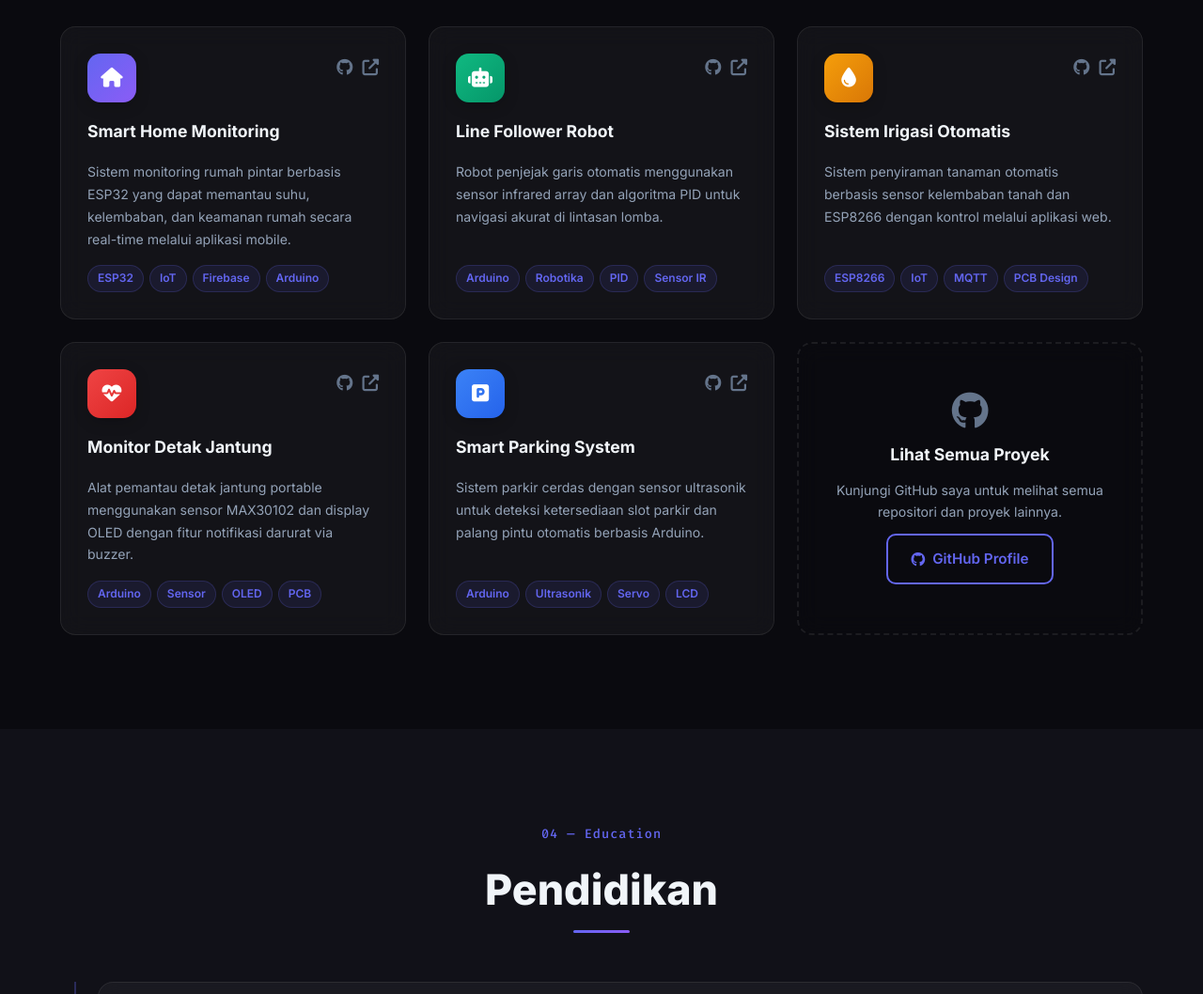
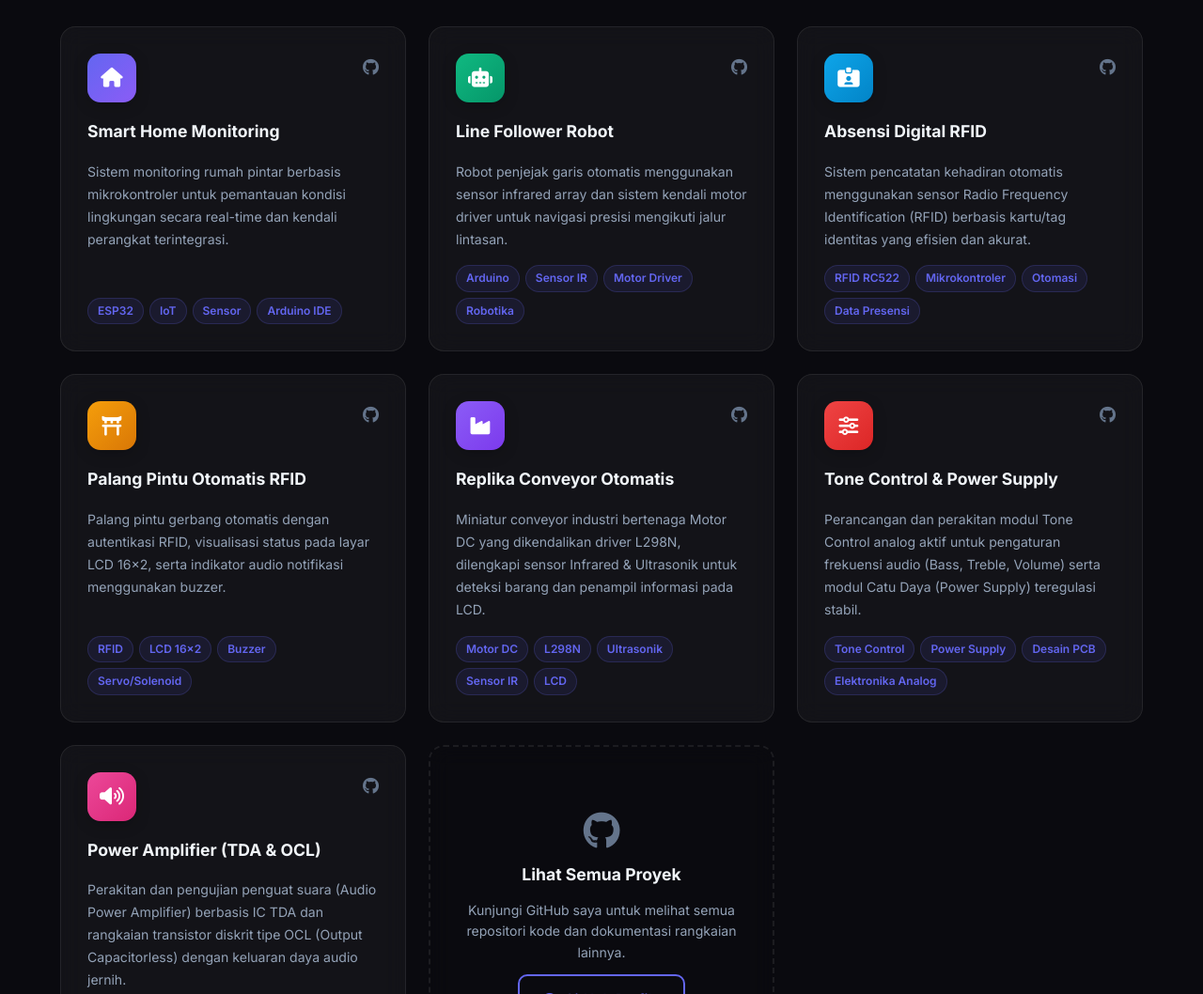
Before and after one commit to kyra-14/www.kyrawa-company, a plain HTML site: page index.html in a window 1280 px wide. Shown: the part 2860-3918 px from the top of the page at 94% size. Drawn offline with Linux system fonts and the light colour scheme.

Commit message:
Update projects list to match user real hardware and electronics projects

```diff
--- a/index.html
+++ b/index.html
@@ -128,7 +128,7 @@
             </p>
             <div class="about-stats">
               <div class="stat-item">
-                <span class="stat-number" data-target="5">0</span><span class="stat-plus">+</span>
+                <span class="stat-number" data-target="7">0</span><span class="stat-plus">+</span>
                 <span class="stat-label">Proyek</span>
               </div>
               <div class="stat-item">
@@ -324,13 +324,12 @@
             </div>
             <div class="project-links">
               <a href="https://github.com/kyra-14" target="_blank" rel="noopener" aria-label="GitHub"><i class="fab fa-github"></i></a>
-              <a href="#" target="_blank" rel="noopener" aria-label="Demo"><i class="fas fa-external-link-alt"></i></a>
             </div>
           </div>
           <h3 class="project-title">Smart Home Monitoring</h3>
-          <p class="project-desc">Sistem monitoring rumah pintar berbasis ESP32 yang dapat memantau suhu, kelembaban, dan keamanan rumah secara real-time melalui aplikasi mobile.</p>
+          <p class="project-desc">Sistem monitoring rumah pintar berbasis mikrokontroler untuk pemantauan kondisi lingkungan secara real-time dan kendali perangkat terintegrasi.</p>
           <div class="project-tags">
-            <span>ESP32</span><span>IoT</span><span>Firebase</span><span>Arduino</span>
+            <span>ESP32</span><span>IoT</span><span>Sensor</span><span>Arduino IDE</span>
           </div>
         </div>
 
@@ -341,64 +340,92 @@
             </div>
             <div class="project-links">
               <a href="https://github.com/kyra-14" target="_blank" rel="noopener" aria-label="GitHub"><i class="fab fa-github"></i></a>
-              <a href="#" target="_blank" rel="noopener" aria-label="Demo"><i class="fas fa-external-link-alt"></i></a>
             </div>
           </div>
           <h3 class="project-title">Line Follower Robot</h3>
-          <p class="project-desc">Robot penjejak garis otomatis menggunakan sensor infrared array dan algoritma PID untuk navigasi akurat di lintasan lomba.</p>
+          <p class="project-desc">Robot penjejak garis otomatis menggunakan sensor infrared array dan sistem kendali motor driver untuk navigasi presisi mengikuti jalur lintasan.</p>
           <div class="project-tags">
-            <span>Arduino</span><span>Robotika</span><span>PID</span><span>Sensor IR</span>
+            <span>Arduino</span><span>Sensor IR</span><span>Motor Driver</span><span>Robotika</span>
+          </div>
+        </div>
+
+        <div class="project-card glass-card">
+          <div class="project-header">
+            <div class="project-icon" style="background: linear-gradient(135deg, #0ea5e9, #0284c7)">
+              <i class="fas fa-id-card-clip"></i>
+            </div>
+            <div class="project-links">
+              <a href="https://github.com/kyra-14" target="_blank" rel="noopener" aria-label="GitHub"><i class="fab fa-github"></i></a>
+            </div>
+          </div>
+          <h3 class="project-title">Absensi Digital RFID</h3>
+          <p class="project-desc">Sistem pencatatan kehadiran otomatis menggunakan sensor Radio Frequency Identification (RFID) berbasis kartu/tag identitas yang efisien dan akurat.</p>
+          <div class="project-tags">
+            <span>RFID RC522</span><span>Mikrokontroler</span><span>Otomasi</span><span>Data Presensi</span>
           </div>
         </div>
 
         <div class="project-card glass-card">
           <div class="project-header">
             <div class="project-icon" style="background: linear-gradient(135deg, #f59e0b, #d97706)">
-              <i class="fas fa-tint"></i>
+              <i class="fas fa-torii-gate"></i>
             </div>
             <div class="project-links">
               <a href="https://github.com/kyra-14" target="_blank" rel="noopener" aria-label="GitHub"><i class="fab fa-github"></i></a>
-              <a href="#" target="_blank" rel="noopener" aria-label="Demo"><i class="fas fa-external-link-alt"></i></a>
             </div>
           </div>
-          <h3 class="project-title">Sistem Irigasi Otomatis</h3>
-          <p class="project-desc">Sistem penyiraman tanaman otomatis berbasis sensor kelembaban tanah dan ESP8266 dengan kontrol melalui aplikasi web.</p>
+          <h3 class="project-title">Palang Pintu Otomatis RFID</h3>
+          <p class="project-desc">Palang pintu gerbang otomatis dengan autentikasi RFID, visualisasi status pada layar LCD 16x2, serta indikator audio notifikasi menggunakan buzzer.</p>
           <div class="project-tags">
-            <span>ESP8266</span><span>IoT</span><span>MQTT</span><span>PCB Design</span>
+            <span>RFID</span><span>LCD 16x2</span><span>Buzzer</span><span>Servo/Solenoid</span>
+          </div>
+        </div>
+
+        <div class="project-card glass-card">
+          <div class="project-header">
+            <div class="project-icon" style="background: linear-gradient(135deg, #8b5cf6, #7c3aed)">
+              <i class="fas fa-industry"></i>
+            </div>
+            <div class="project-links">
+              <a href="https://github.com/kyra-14" target="_blank" rel="noopener" aria-label="GitHub"><i class="fab fa-github"></i></a>
+            </div>
+          </div>
+          <h3 class="project-title">Replika Conveyor Otomatis</h3>
+          <p class="project-desc">Miniatur conveyor industri bertenaga Motor DC yang dikendalikan driver L298N, dilengkapi sensor Infrared &amp; Ultrasonik untuk deteksi barang dan penampil informasi pada LCD.</p>
+          <div class="project-tags">
+            <span>Motor DC</span><span>L298N</span><span>Ultrasonik</span><span>Sensor IR</span><span>LCD</span>
           </div>
         </div>
 
         <div class="project-card glass-card">
           <div class="project-header">
             <div class="project-icon" style="background: linear-gradient(135deg, #ef4444, #dc2626)">
-              <i class="fas fa-heartbeat"></i>
+              <i class="fas fa-sliders"></i>
             </div>
             <div class="project-links">
               <a href="https://github.com/kyra-14" target="_blank" rel="noopener" aria-label="GitHub"><i class="fab fa-github"></i></a>
-              <a href="#" target="_blank" rel="noopener" aria-label="Demo"><i class="fas fa-external-link-alt"></i></a>
             </div>
           </div>
-          <h3 class="project-title">Monitor Detak Jantung</h3>
-          <p class="project-desc">Alat pemantau detak jantung portable menggunakan sensor MAX30102 dan display OLED dengan fitur notifikasi darurat via buzzer.</p>
+          <h3 class="project-title">Tone Control &amp; Power Supply</h3>
+          <p class="project-desc">Perancangan dan perakitan modul Tone Control analog aktif untuk pengaturan frekuensi audio (Bass, Treble, Volume) serta modul Catu Daya (Power Supply) teregulasi stabil.</p>
           <div class="project-tags">
-            <span>Arduino</span><span>Sensor</span><span>OLED</span><span>PCB</span>
+            <span>Tone Control</span><span>Power Supply</span><span>Desain PCB</span><span>Elektronika Analog</span>
           </div>
         </div>
 
         <div class="project-card glass-card">
           <div class="project-header">
-            <div class="project-icon" style="background: linear-gradient(135deg, #3b82f6, #2563eb)">
-              <i class="fas fa-parking"></i>
+            <div class="project-icon" style="background: linear-gradient(135deg, #ec4899, #db2777)">
+              <i class="fas fa-volume-high"></i>
             </div>
             <div class="project-links">
               <a href="https://github.com/kyra-14" target="_blank" rel="noopener" aria-label="GitHub"><i class="fab fa-github"></i></a>
-              <a href="#" target="_blank" rel="noopener" aria-label="Demo"><i class="fas fa-external-link-alt"></i></a>
             </div>
           </div>
-          <h3 class="project-title">Smart Parking System</h3>
-          <p class="project-desc">Sistem parkir cerdas dengan sensor ultrasonik untuk deteksi ketersediaan slot parkir dan palang pintu otomatis berbasis Arduino.</p>
+          <h3 class="project-title">Power Amplifier (TDA &amp; OCL)</h3>
+          <p class="project-desc">Perakitan dan pengujian penguat suara (Audio Power Amplifier) berbasis IC TDA dan rangkaian transistor diskrit tipe OCL (Output Capacitorless) dengan keluaran daya audio jernih.</p>
           <div class="project-tags">
-            <span>Arduino</span><span>Ultrasonik</span><span>Servo</span><span>LCD</span>
+            <span>TDA Series</span><span>OCL Amplifier</span><span>Audio System</span><span>Soldering</span>
           </div>
         </div>
 
@@ -406,7 +433,7 @@
           <div class="project-cta-content">
             <i class="fab fa-github project-cta-icon"></i>
             <h3>Lihat Semua Proyek</h3>
-            <p>Kunjungi GitHub saya untuk melihat semua repositori dan proyek lainnya.</p>
+            <p>Kunjungi GitHub saya untuk melihat semua repositori kode dan dokumentasi rangkaian lainnya.</p>
             <a href="https://github.com/kyra-14" target="_blank" rel="noopener" class="btn btn-outline">
               <i class="fab fa-github"></i> GitHub Profile
             </a>
```
